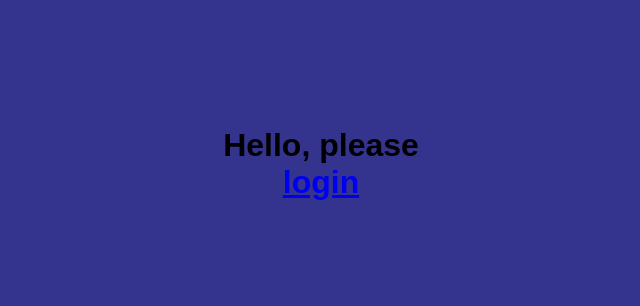
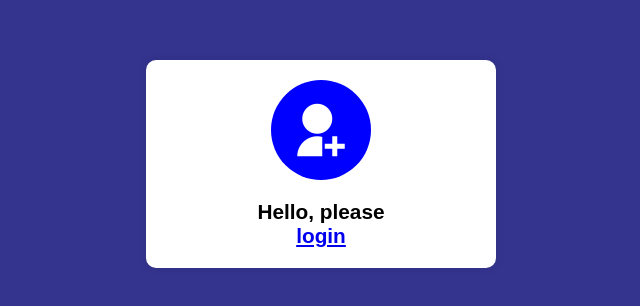
Before and after one commit to TundeTee/testing, a plain HTML site: page index.html in a window 1280 px wide. Shown: the part 286-592 px from the top of the page, without its empty margins (319-959 px from the left). Drawn offline with nearby package versions, Linux system fonts and the light colour scheme.

Commit message:
done
done

```diff
--- a/home.js
+++ b/home.js
@@ -1,11 +1,12 @@
  var user = localStorage.getItem("user");
     if(user){
         var parsedUser = JSON.parse(user);
-        document.getElementById("welcomemessage").innerHTML = `Hello ${parsedUser.name} <br> Welcome to our site!`;
+        document.getElementById("welcomemessage").innerHTML = `Hello ${parsedUser.name} <br> Welcome to our site! <br><br>`;
         document.getElementById("logoutBtn").classList.remove("hidden");
+        document.getElementById("logo").innerHTML = `<i class="ri-user-follow-line"></i>`;
     }
     else{
-        document.getElementById("welcomemessage").innerHTML = `Hello, please <br> <a href="login.html"> login </a>`;
+        document.getElementById("welcomemessage").innerHTML = `Hello, please <br> <a href="login.html" > login </a>`;
     }
     document.getElementById("logoutBtn").addEventListener("click", function(){
         localStorage.removeItem("user");
--- a/index.html
+++ b/index.html
@@ -5,10 +5,19 @@
     <meta name="viewport" content="width=device-width, initial-scale=1.0">
     <title>Homepage</title>
   <link rel="stylesheet" href="style.css">
+  <link
+    href="https://cdn.jsdelivr.net/npm/remixicon@4.5.0/fonts/remixicon.css"
+    rel="stylesheet"
+/>
 </head>
 <body>
-    <h1 id="welcomemessage">Welcome</h1>
+  <div class="form">
+    <div class="logo" id="logo">
+      <i class="ri-user-add-fill no-logo"></i>
+    </div>
+    <h1 id="welcomemessage" class="welcome">Welcome</h1>
     <button id="logoutBtn" class="hidden">Logout</button>
+    </div>
 </body>
 <script src="home.js">
 
--- a/style.css
+++ b/style.css
@@ -51,3 +51,29 @@ p{
     font-style: italic;
     padding:5px;
 }
+.form{
+     width: 500px;
+    padding: 20px;
+  box-shadow: 0 0 10px rgba(0,0,0,0.1);
+    border-radius: 10px;
+    background-color: white;
+    width: 350px;
+}
+.welcome{
+font-size: 1.3rem;
+}
+
+.logo{
+    width: 100px;
+    height: 100px;
+    background-size: cover;
+    background-position: center;
+    margin: 0 auto 20px auto;
+    border-radius: 50%;
+    background-color: blue;
+}
+.logo i{
+    font-size: 60px;
+    color: white;
+    line-height: 100px;
+}
```
Also changed, not shown: register.html (+0 -1 lines).
